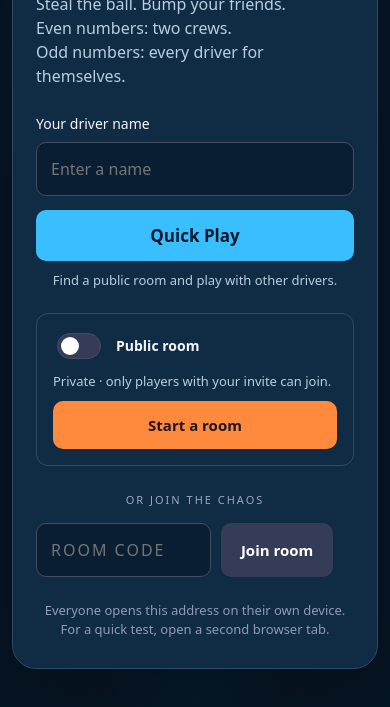
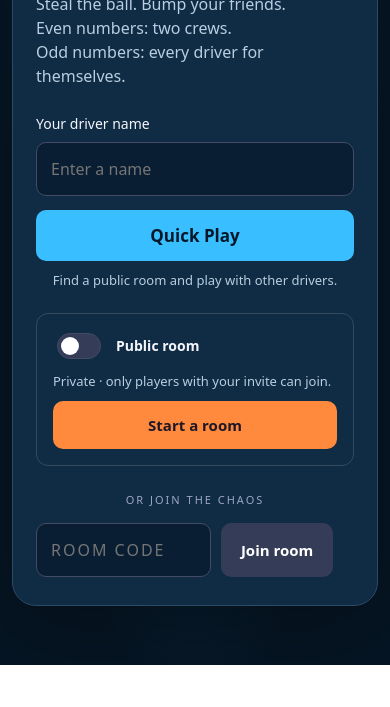
Before and after one commit to pseudo-dice/bumper-heist, a website with bundled scripts: page public/index.html in a window 390 px wide. Shown: the part 259-966 px from the top of the page. After the commit the page ends 924 px from the top, so only its background shows below. Built offline with nearby package versions, Linux system fonts and the light colour scheme.

Commit message:
Removed unnecessary messages

```diff
--- a/public/index.html
+++ b/public/index.html
@@ -1,7 +1,7 @@
 <!doctype html><html lang="en"><head><meta charset="UTF-8"><meta name="viewport" content="width=device-width,initial-scale=1,viewport-fit=cover"><title>Bumper Heist</title><meta name="description" content="A chaotic physics arcade for 2–8 friends."><link rel="icon" href="/favicon.svg"><link rel="stylesheet" href="/style.css"></head><body>
 <header><a href="/" class="brand">BUMPER<span>HEIST</span><b>CREWS & CHAOS</b></a><button id="rulesButton" class="quiet">How to play</button></header>
 <main>
-<section id="entry" class="panel entry"><div class="eyebrow">2–8 PLAYERS · TWO WAYS TO HEIST</div><h1>Small carts.<br>Big grudges.</h1><p>Steal the ball. Bump your friends.<br>Even numbers: two crews.<br>Odd numbers: every driver for themselves.</p><label for="name">Your driver name</label><input id="name" maxlength="16" placeholder="Enter a name" autocomplete="nickname"><button id="quick" class="primary">Quick Play</button><p class="entry-hint">Find a public room and play with other drivers.</p><div class="room-options"><label class="toggle"><input id="publicRoom" type="checkbox" role="switch"><span>Public room</span></label><p id="visibilityHint">Private · only players with your invite can join.</p><button id="create">Start a room</button></div><div class="divider">OR JOIN THE CHAOS</div><div class="join"><input id="code" aria-label="Room code" placeholder="ROOM CODE" maxlength="5" autocapitalize="characters" spellcheck="false"><button id="join">Join room</button></div><small>Everyone opens this address on their own device.<br>For a quick test, open a second browser tab.</small></section>
+<section id="entry" class="panel entry"><div class="eyebrow">2–8 PLAYERS · TWO WAYS TO HEIST</div><h1>Small carts.<br>Big grudges.</h1><p>Steal the ball. Bump your friends.<br>Even numbers: two crews.<br>Odd numbers: every driver for themselves.</p><label for="name">Your driver name</label><input id="name" maxlength="16" placeholder="Enter a name" autocomplete="nickname"><button id="quick" class="primary">Quick Play</button><p class="entry-hint">Find a public room and play with other drivers.</p><div class="room-options"><label class="toggle"><input id="publicRoom" type="checkbox" role="switch"><span>Public room</span></label><p id="visibilityHint">Private · only players with your invite can join.</p><button id="create">Start a room</button></div><div class="divider">OR JOIN THE CHAOS</div><div class="join"><input id="code" aria-label="Room code" placeholder="ROOM CODE" maxlength="5" autocapitalize="characters" spellcheck="false"><button id="join">Join room</button></div></section>
 <section id="lobby" class="panel hidden"><div class="eyebrow">THE GETAWAY CREW</div><h1>Gather your<br>favorite rivals.</h1><div class="roomCode"><span>ROOM CODE</span><strong id="roomCode"></strong><button id="copy" class="quiet">Copy invite</button></div><details id="invite"><summary>Scan to join · QR invite</summary><p>Scan with your phone camera, enter your driver name, and tap Join room. For locally hosted games, join the same Wi-Fi as the host.</p><label for="inviteAddress">Invite address</label><select id="inviteAddress"></select><canvas id="inviteQr" role="img" aria-label="Scan to join this room"></canvas><a id="inviteLink"></a><p id="inviteStatus" aria-live="polite"></p></details><div class="room-options"><label class="toggle"><input id="lobbyPublic" type="checkbox" role="switch"><span>Public room</span></label><p id="lobbyVisibility"></p></div><p id="modeInfo" class="mode-info"></p><div id="players"></div><p id="hostHint"></p><button id="start" class="primary">Start the heist</button><button class="quiet leave">Leave room</button></section>
 <section id="game" class="hidden"><div class="hud"><div><small>ROOM <span id="gameCode"></span></small><strong id="timer">3:00</strong></div><div id="event">FIRST TO 5</div><button class="quiet leave">Leave</button></div><div id="arenaName" class="arena-name"></div><div id="scores"></div><div class="arena"><canvas id="canvas" width="800" height="800" aria-label="Bumper Heist arena. Use WASD or arrow keys to drive, Space to bump."></canvas><div id="announcement" aria-live="polite"></div></div><p class="legend"><span class="gold-dot">●</span> Gold scores · <span class="decoy-dot">?</span> Decoy does not · <span class="spring-text">»</span> Spring launch</p><div class="controls"><div id="stick" aria-label="Touch joystick"><div id="knob"></div><span>STEER</span></div><div class="keyboard"><div class="wasd" aria-label="WASD keys to steer"><kbd data-keys="w arrowup">W</kbd><div><kbd data-keys="a arrowleft">A</kbd><kbd data-keys="s arrowdown">S</kbd><kbd data-keys="d arrowright">D</kbd></div></div><span>STEER · arrow keys also work</span></div><div class="bump-control"><button id="bump">BUMP<span id="cooldown">READY</span></button><kbd class="space-hint" data-keys=" ">SPACE</kbd></div></div></section>
 <section id="result" class="panel hidden"><div class="eyebrow">HEIST COMPLETE</div><h1 id="winner"></h1><p>Friendships are temporary.<br>Bragging rights are forever.</p><div id="standings"></div><p id="menace"></p><button id="rematch" class="primary">Rematch</button><p id="rematchHint"></p><button class="quiet leave">Leave room</button></section>
```
